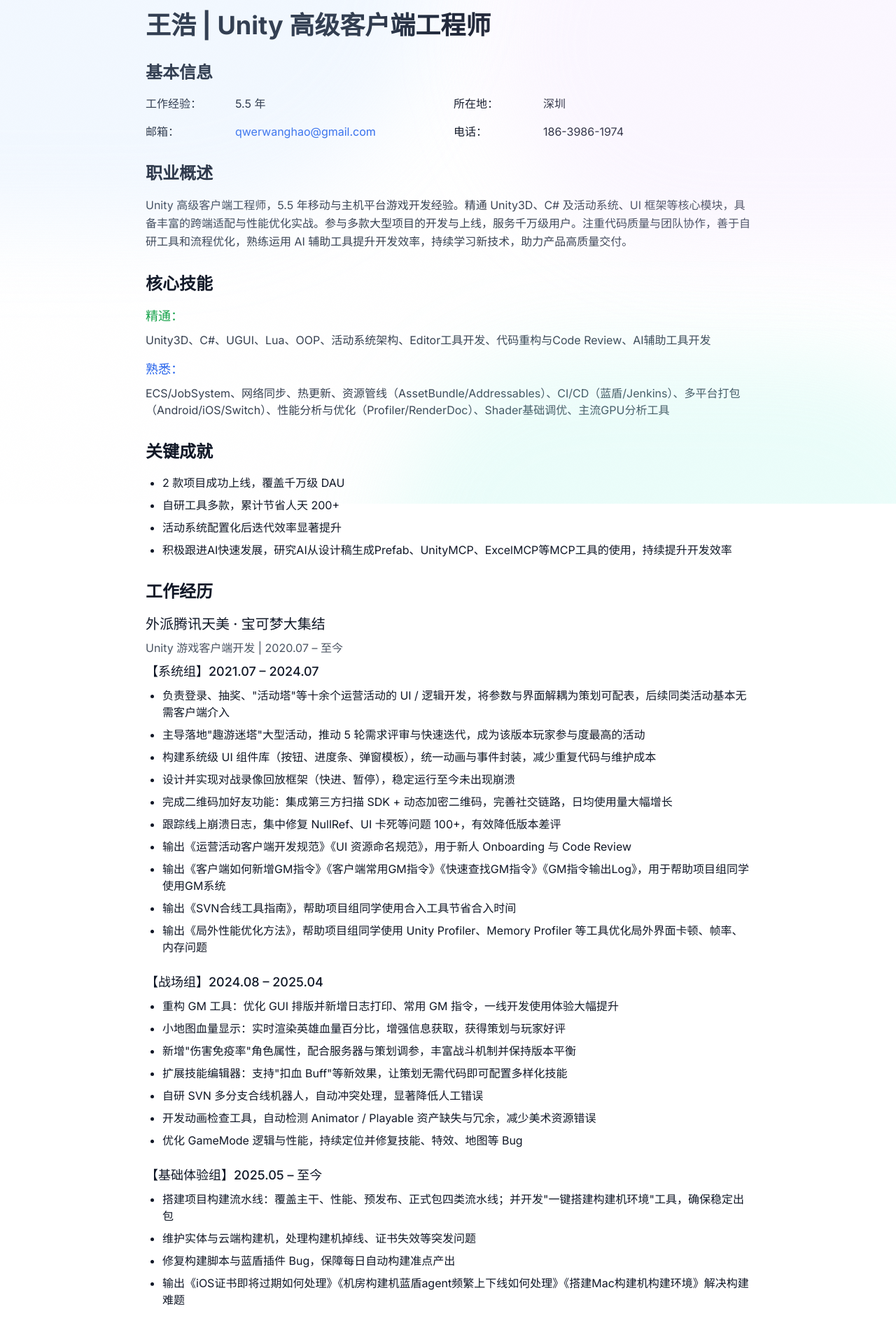
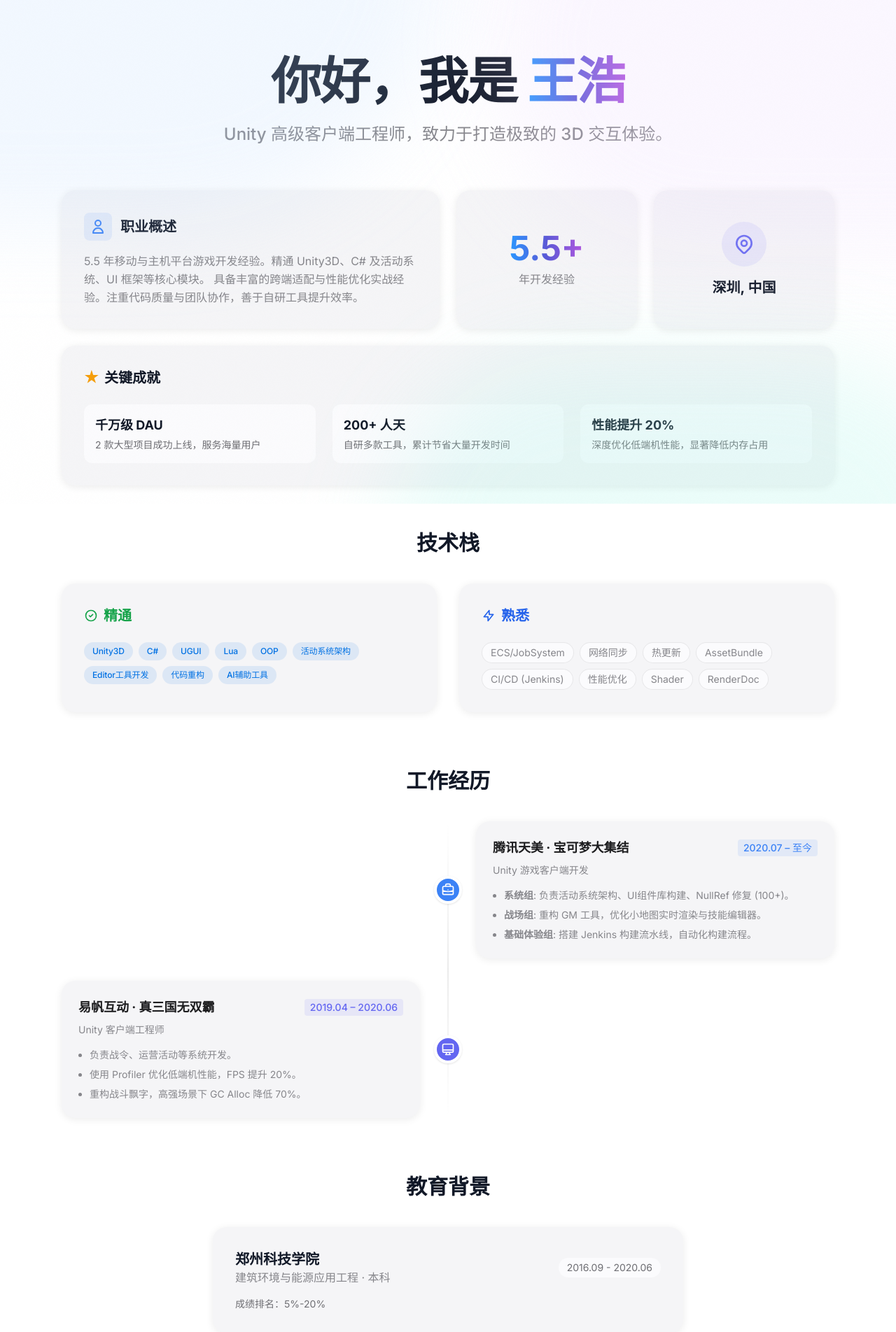
Before and after one commit to qwerwanghao/simplypioner-blog, a Next.js app: page /about in a window 1280 px wide. Shown: the part 80-1984 px from the top of the page at 70% size. Built offline with nearby package versions, Linux system fonts and the light colour scheme.

Commit message:
重构About页面: 采用Bento Grid风格重新设计，增加动效和可视化数据展示

```diff
--- a/src/pages/about.tsx
+++ b/src/pages/about.tsx
@@ -1,145 +1,201 @@
 import React from 'react';
 import Layout from '../components/Layout';
+import { motion } from 'framer-motion';
+
+// Animation variants
+const containerVariants = {
+  hidden: { opacity: 0 },
+  visible: {
+    opacity: 1,
+    transition: {
+      staggerChildren: 0.1
+    }
+  }
+};
+
+const itemVariants = {
+  hidden: { opacity: 0, y: 20 },
+  visible: {
+    opacity: 1,
+    y: 0,
+    transition: { duration: 0.5 }
+  }
+};
 
 const AboutPage = () => {
   return (
     <Layout title="关于我 | 王浩的个人博客">
-      <div className="max-w-4xl mx-auto px-4 py-8">
-        <h1 className="text-4xl font-bold mb-8">王浩 | Unity 高级客户端工程师</h1>
+      <div className="min-h-screen bg-[var(--bg-primary)] pt-24 pb-20">
+        <motion.div
+          className="max-w-6xl mx-auto px-6"
+          variants={containerVariants}
+          initial="hidden"
+          animate="visible"
+        >
+          {/* Hero Section */}
+          <motion.div variants={itemVariants} className="text-center mb-16">
+            <h1 className="text-5xl md:text-7xl font-bold mb-6 tracking-tight">
+              你好，我是 <span className="apple-gradient-text">王浩</span>
+            </h1>
+            <p className="text-xl md:text-2xl text-[var(--text-secondary)] font-medium max-w-2xl mx-auto">
+              Unity 高级客户端工程师，致力于打造极致的 3D 交互体验。
+            </p>
+          </motion.div>
 
-        {/* 基本信息 */}
-        <section className="mb-8">
-          <h2 className="text-2xl font-semibold mb-4">基本信息</h2>
-          <div className="grid grid-cols-1 md:grid-cols-2 gap-4">
-            <div className="flex items-center">
-              <span className="font-medium w-32">工作经验：</span>
-              <span>5.5 年</span>
+          {/* Bento Grid */}
+          <div className="grid grid-cols-1 md:grid-cols-4 gap-6 mb-16">
+            {/* Professional Summary - Large Card */}
+            <motion.div variants={itemVariants} className="apple-card p-8 md:col-span-2 md:row-span-1">
+              <div className="flex items-center gap-3 mb-4">
+                <div className="p-2 bg-blue-500/10 rounded-lg text-blue-500">
+                  <svg className="w-6 h-6" fill="none" viewBox="0 0 24 24" stroke="currentColor">
+                    <path strokeLinecap="round" strokeLinejoin="round" strokeWidth={2} d="M16 7a4 4 0 11-8 0 4 4 0 018 0zM12 14a7 7 0 00-7 7h14a7 7 0 00-7-7z" />
+                  </svg>
                 </div>
-            <div className="flex items-center">
-              <span className="font-medium w-32">所在地：</span>
-              <span>深圳</span>
+                <h2 className="text-xl font-semibold">职业概述</h2>
               </div>
-            <div className="flex items-center">
-              <span className="font-medium w-32">邮箱：</span>
-              <a href="mailto:qwerwanghao@gmail.com" className="text-blue-600 hover:underline">
-                qwerwanghao@gmail.com
-              </a>
+              <p className="text-[var(--text-secondary)] leading-relaxed">
+                5.5 年移动与主机平台游戏开发经验。精通 Unity3D、C# 及活动系统、UI 框架等核心模块。
+                具备丰富的跨端适配与性能优化实战经验。注重代码质量与团队协作，善于自研工具提升效率。
+              </p>
+            </motion.div>
+
+            {/* Experience Stats */}
+            <motion.div variants={itemVariants} className="apple-card p-6 flex flex-col justify-center items-center text-center">
+              <span className="text-5xl font-bold apple-gradient-text mb-2 block">5.5+</span>
+              <span className="text-[var(--text-secondary)] font-medium">年开发经验</span>
+            </motion.div>
+
+            {/* Location Stats */}
+            <motion.div variants={itemVariants} className="apple-card p-6 flex flex-col justify-center items-center text-center">
+              <div className="w-16 h-16 mb-4 rounded-full bg-indigo-500/10 flex items-center justify-center text-indigo-500">
+                <svg className="w-8 h-8" fill="none" viewBox="0 0 24 24" stroke="currentColor">
+                  <path strokeLinecap="round" strokeLinejoin="round" strokeWidth={2} d="M17.657 16.657L13.414 20.9a1.998 1.998 0 01-2.827 0l-4.244-4.243a8 8 0 1111.314 0z" />
+                  <path strokeLinecap="round" strokeLinejoin="round" strokeWidth={2} d="M15 11a3 3 0 11-6 0 3 3 0 016 0z" />
+                </svg>
               </div>
-            <div className="flex items-center">
-              <span className="font-medium w-32">电话：</span>
-              <span>186-3986-1974</span>
+              <span className="text-xl font-bold">深圳, 中国</span>
+            </motion.div>
+
+            {/* Key Achievements - Wide Card */}
+            <motion.div variants={itemVariants} className="apple-card p-8 md:col-span-4">
+              <h2 className="text-xl font-semibold mb-6 flex items-center gap-2">
+                <span className="text-amber-500">★</span> 关键成就
+              </h2>
+              <div className="grid grid-cols-1 md:grid-cols-3 gap-6">
+                <div className="bg-[var(--bg-tertiary)] p-4 rounded-xl">
+                  <h3 className="font-bold text-lg mb-1">千万级 DAU</h3>
+                  <p className="text-sm text-[var(--text-tertiary)]">2 款大型项目成功上线，服务海量用户</p>
+                </div>
+                <div className="bg-[var(--bg-tertiary)] p-4 rounded-xl">
+                  <h3 className="font-bold text-lg mb-1">200+ 人天</h3>
+                  <p className="text-sm text-[var(--text-tertiary)]">自研多款工具，累计节省大量开发时间</p>
+                </div>
+                <div className="bg-[var(--bg-tertiary)] p-4 rounded-xl">
+                  <h3 className="font-bold text-lg mb-1">性能提升 20%</h3>
+                  <p className="text-sm text-[var(--text-tertiary)]">深度优化低端机性能，显著降低内存占用</p>
                 </div>
               </div>
-        </section>
-
-        {/* 职业概述 */}
-        <section className="mb-8">
-          <h2 className="text-2xl font-semibold mb-4">职业概述</h2>
-          <p className="text-gray-700 dark:text-gray-300 leading-relaxed">
-            Unity 高级客户端工程师，5.5 年移动与主机平台游戏开发经验。精通 Unity3D、C# 及活动系统、UI 框架等核心模块，具备丰富的跨端适配与性能优化实战。参与多款大型项目的开发与上线，服务千万级用户。注重代码质量与团队协作，善于自研工具和流程优化，熟练运用 AI 辅助工具提升开发效率，持续学习新技术，助力产品高质量交付。
-          </p>
-        </section>
-
-        {/* 核心技能 */}
-        <section className="mb-8">
-          <h2 className="text-2xl font-semibold mb-4">核心技能</h2>
-          <div className="mb-4">
-            <h3 className="text-lg font-medium mb-2 text-green-600">精通：</h3>
-            <p className="text-gray-700 dark:text-gray-300">
-              Unity3D、C#、UGUI、Lua、OOP、活动系统架构、Editor工具开发、代码重构与Code Review、AI辅助工具开发
-            </p>
-          </div>
-          <div>
-            <h3 className="text-lg font-medium mb-2 text-blue-600">熟悉：</h3>
-            <p className="text-gray-700 dark:text-gray-300">
-              ECS/JobSystem、网络同步、热更新、资源管线（AssetBundle/Addressables）、CI/CD（蓝盾/Jenkins）、多平台打包（Android/iOS/Switch）、性能分析与优化（Profiler/RenderDoc）、Shader基础调优、主流GPU分析工具
-            </p>
-          </div>
-        </section>
-
-        {/* 关键成就 */}
-        <section className="mb-8">
-          <h2 className="text-2xl font-semibold mb-4">关键成就</h2>
-          <ul className="list-disc pl-6 space-y-2">
-            <li>2 款项目成功上线，覆盖千万级 DAU</li>
-            <li>自研工具多款，累计节省人天 200+</li>
-            <li>活动系统配置化后迭代效率显著提升</li>
-            <li>积极跟进AI快速发展，研究AI从设计稿生成Prefab、UnityMCP、ExcelMCP等MCP工具的使用，持续提升开发效率</li>
-          </ul>
-        </section>
-
-        {/* 工作经历 */}
-        <section className="mb-8">
-          <h2 className="text-2xl font-semibold mb-4">工作经历</h2>
-
-          <div className="mb-8">
-            <h3 className="text-xl font-medium mb-2">外派腾讯天美 · 宝可梦大集结</h3>
-            <p className="text-gray-600 dark:text-gray-400 mb-2">Unity 游戏客户端开发 | 2020.07 – 至今</p>
-
-            <div className="mb-6">
-              <h4 className="text-lg font-medium mb-2">【系统组】2021.07 – 2024.07</h4>
-              <ul className="list-disc pl-6 space-y-2">
-                <li>负责登录、抽奖、"活动塔"等十余个运营活动的 UI / 逻辑开发，将参数与界面解耦为策划可配表，后续同类活动基本无需客户端介入</li>
-                <li>主导落地"趣游迷塔"大型活动，推动 5 轮需求评审与快速迭代，成为该版本玩家参与度最高的活动</li>
-                <li>构建系统级 UI 组件库（按钮、进度条、弹窗模板），统一动画与事件封装，减少重复代码与维护成本</li>
-                <li>设计并实现对战录像回放框架（快进、暂停），稳定运行至今未出现崩溃</li>
-                <li>完成二维码加好友功能：集成第三方扫描 SDK + 动态加密二维码，完善社交链路，日均使用量大幅增长</li>
-                <li>跟踪线上崩溃日志，集中修复 NullRef、UI 卡死等问题 100+，有效降低版本差评</li>
-                <li>输出《运营活动客户端开发规范》《UI 资源命名规范》，用于新人 Onboarding 与 Code Review</li>
-                <li>输出《客户端如何新增GM指令》《客户端常用GM指令》《快速查找GM指令》《GM指令输出Log》，用于帮助项目组同学使用GM系统</li>
-                <li>输出《SVN合线工具指南》，帮助项目组同学使用合入工具节省合入时间</li>
-                <li>输出《局外性能优化方法》，帮助项目组同学使用 Unity Profiler、Memory Profiler 等工具优化局外界面卡顿、帧率、内存问题</li>
-              </ul>
+            </motion.div>
           </div>
 
-            <div className="mb-6">
-              <h4 className="text-lg font-medium mb-2">【战场组】2024.08 – 2025.04</h4>
-              <ul className="list-disc pl-6 space-y-2">
-                <li>重构 GM 工具：优化 GUI 排版并新增日志打印、常用 GM 指令，一线开发使用体验大幅提升</li>
-                <li>小地图血量显示：实时渲染英雄血量百分比，增强信息获取，获得策划与玩家好评</li>
-                <li>新增"伤害免疫率"角色属性，配合服务器与策划调参，丰富战斗机制并保持版本平衡</li>
-                <li>扩展技能编辑器：支持"扣血 Buff"等新效果，让策划无需代码即可配置多样化技能</li>
-                <li>自研 SVN 多分支合线机器人，自动冲突处理，显著降低人工错误</li>
-                <li>开发动画检查工具，自动检测 Animator / Playable 资产缺失与冗余，减少美术资源错误</li>
-                <li>优化 GameMode 逻辑与性能，持续定位并修复技能、特效、地图等 Bug</li>
-              </ul>
+          {/* Tech Stack */}
+          <motion.div variants={itemVariants} className="mb-20">
+            <h2 className="text-3xl font-bold mb-10 text-center">技术栈</h2>
+            <div className="grid grid-cols-1 md:grid-cols-2 gap-8">
+              {/* Master */}
+              <div className="apple-card p-8">
+                <h3 className="text-xl font-semibold mb-6 text-green-600 flex items-center gap-2">
+                  <svg className="w-5 h-5" fill="none" viewBox="0 0 24 24" stroke="currentColor"><path strokeLinecap="round" strokeLinejoin="round" strokeWidth={2} d="M9 12l2 2 4-4m6 2a9 9 0 11-18 0 9 9 0 0118 0z" /></svg>
+                  精通
+                </h3>
+                <div className="flex flex-wrap gap-2">
+                  {['Unity3D', 'C#', 'UGUI', 'Lua', 'OOP', '活动系统架构', 'Editor工具开发', '代码重构', 'AI辅助工具'].map(skill => (
+                    <span key={skill} className="apple-tag">{skill}</span>
+                  ))}
+                </div>
               </div>
 
-            <div>
-              <h4 className="text-lg font-medium mb-2">【基础体验组】2025.05 – 至今</h4>
-              <ul className="list-disc pl-6 space-y-2">
-                <li>搭建项目构建流水线：覆盖主干、性能、预发布、正式包四类流水线；并开发"一键搭建构建机环境"工具，确保稳定出包</li>
-                <li>维护实体与云端构建机，处理构建机掉线、证书失效等突发问题</li>
-                <li>修复构建脚本与蓝盾插件 Bug，保障每日自动构建准点产出</li>
-                <li>输出《iOS证书即将过期如何处理》《机房构建机蓝盾agent频繁上下线如何处理》《搭建Mac构建机构建环境》解决构建难题</li>
+              {/* Familiar */}
+              <div className="apple-card p-8">
+                <h3 className="text-xl font-semibold mb-6 text-blue-600 flex items-center gap-2">
+                  <svg className="w-5 h-5" fill="none" viewBox="0 0 24 24" stroke="currentColor"><path strokeLinecap="round" strokeLinejoin="round" strokeWidth={2} d="M13 10V3L4 14h7v7l9-11h-7z" /></svg>
+                  熟悉
+                </h3>
+                <div className="flex flex-wrap gap-2">
+                  {['ECS/JobSystem', '网络同步', '热更新', 'AssetBundle', 'CI/CD (Jenkins)', '性能优化', 'Shader', 'RenderDoc'].map(skill => (
+                    <span key={skill} className="px-3 py-1 rounded-full bg-[var(--bg-tertiary)] text-[var(--text-secondary)] text-sm border border-[var(--border-color)]">{skill}</span>
+                  ))}
+                </div>
+              </div>
+            </div>
+          </motion.div>
+
+          {/* Experience Timeline */}
+          <motion.div variants={itemVariants}>
+            <h2 className="text-3xl font-bold mb-10 text-center">工作经历</h2>
+
+            <div className="space-y-8 relative before:absolute before:inset-0 before:ml-5 before:-translate-x-px md:before:mx-auto md:before:translate-x-0 before:h-full before:w-0.5 before:bg-gradient-to-b before:from-transparent before:via-[var(--border-color)] before:to-transparent">
+
+              {/* Tencent */}
+              <div className="relative flex items-center justify-between md:justify-normal md:odd:flex-row-reverse group is-active">
+                <div className="flex items-center justify-center w-10 h-10 rounded-full border-4 border-[var(--bg-primary)] bg-blue-500 shadow shrink-0 md:order-1 md:group-odd:-translate-x-1/2 md:group-even:translate-x-1/2 text-white z-10">
+                  <svg className="w-5 h-5" fill="none" viewBox="0 0 24 24" stroke="currentColor"><path strokeLinecap="round" strokeLinejoin="round" strokeWidth={2} d="M21 13.255A23.931 23.931 0 0112 15c-3.183 0-6.22-.62-9-1.745M16 6V4a2 2 0 00-2-2h-4a2 2 0 00-2 2v2m4 6h.01M5 20h14a2 2 0 002-2V8a2 2 0 00-2-2H5a2 2 0 00-2 2v10a2 2 0 002 2z" /></svg>
+                </div>
+                <div className="w-[calc(100%-4rem)] md:w-[calc(50%-2.5rem)] p-6 apple-card">
+                  <div className="flex flex-col md:flex-row md:items-center justify-between mb-2">
+                    <h3 className="font-bold text-lg text-[var(--text-primary)]">腾讯天美 · 宝可梦大集结</h3>
+                    <span className="text-sm font-medium text-blue-500 bg-blue-500/10 px-2 py-0.5 rounded">2020.07 – 至今</span>
+                  </div>
+                  <p className="text-[var(--text-secondary)] mb-4 text-sm">Unity 游戏客户端开发</p>
+                  <ul className="space-y-2 text-sm text-[var(--text-secondary)] list-disc pl-4">
+                    <li><strong>系统组</strong>: 负责活动系统架构、UI组件库构建、NullRef 修复 (100+)。</li>
+                    <li><strong>战场组</strong>: 重构 GM 工具，优化小地图实时渲染与技能编辑器。</li>
+                    <li><strong>基础体验组</strong>: 搭建 Jenkins 构建流水线，自动化构建流程。</li>
                   </ul>
                 </div>
               </div>
 
-          <div>
-            <h3 className="text-xl font-medium mb-2">易帆互动 · 真三国无双霸</h3>
-            <p className="text-gray-600 dark:text-gray-400 mb-2">Unity 客户端工程师 | 2019.04 – 2020.06</p>
-            <ul className="list-disc pl-6 space-y-2">
-              <li>负责战令、运营活动、商店等局外系统 UI / 逻辑开发，保障按期上线</li>
-              <li>使用 Unity Profiler / FrameDebugger 优化界面性能，低端机 FPS 提升约 20%</li>
-              <li>重构战斗飘字：对象池 + 顶点合批，高强度场景下 GC Alloc ↓70%</li>
-              <li>完成 12+ 机型分辨率适配，并封装自动校准工具，保证 UI 一致性</li>
-              <li>通过热更新体系定位并修复线上 Bug 80+，确保版本稳定运行</li>
-              <li>编写《局外系统 UI 规范》《资源打包流程》文档，提升团队协同效率</li>
+              {/* Yifan */}
+              <div className="relative flex items-center justify-between md:justify-normal md:odd:flex-row-reverse group is-active">
+                <div className="flex items-center justify-center w-10 h-10 rounded-full border-4 border-[var(--bg-primary)] bg-indigo-500 shadow shrink-0 md:order-1 md:group-odd:-translate-x-1/2 md:group-even:translate-x-1/2 text-white z-10">
+                  <svg className="w-5 h-5" fill="none" viewBox="0 0 24 24" stroke="currentColor"><path strokeLinecap="round" strokeLinejoin="round" strokeWidth={2} d="M9.75 17L9 20l-1 1h8l-1-1-.75-3M3 13h18M5 17h14a2 2 0 002-2V5a2 2 0 00-2-2H5a2 2 0 00-2 2v10a2 2 0 002 2z" /></svg>
+                </div>
+                <div className="w-[calc(100%-4rem)] md:w-[calc(50%-2.5rem)] p-6 apple-card">
+                  <div className="flex flex-col md:flex-row md:items-center justify-between mb-2">
+                    <h3 className="font-bold text-lg text-[var(--text-primary)]">易帆互动 · 真三国无双霸</h3>
+                    <span className="text-sm font-medium text-indigo-500 bg-indigo-500/10 px-2 py-0.5 rounded">2019.04 – 2020.06</span>
+                  </div>
+                  <p className="text-[var(--text-secondary)] mb-4 text-sm">Unity 客户端工程师</p>
+                  <ul className="space-y-2 text-sm text-[var(--text-secondary)] list-disc pl-4">
+                    <li>负责战令、运营活动等系统开发。</li>
+                    <li>使用 Profiler 优化低端机性能，FPS 提升 20%。</li>
+                    <li>重构战斗飘字，高强场景下 GC Alloc 降低 70%。</li>
                   </ul>
                 </div>
-        </section>
+              </div>
 
-        {/* 教育背景 */}
-        <section className="mb-8">
-          <h2 className="text-2xl font-semibold mb-4">教育背景</h2>
+            </div>
+          </motion.div>
+
+          {/* Education */}
+          <motion.div variants={itemVariants} className="mt-20 text-center">
+            <h2 className="text-3xl font-bold mb-10">教育背景</h2>
+            <div className="apple-card p-8 inline-block text-left w-full max-w-2xl">
+              <div className="flex flex-col md:flex-row justify-between items-start md:items-center mb-4">
                 <div>
-            <h3 className="text-xl font-medium mb-2">郑州科技学院</h3>
-            <p className="text-gray-600 dark:text-gray-400">2016年9月 - 2020年6月</p>
-            <p>建筑环境与能源应用工程 本科</p>
-            <p>成绩排名：5%-20%</p>
+                  <h3 className="text-xl font-bold">郑州科技学院</h3>
+                  <p className="text-[var(--text-secondary)]">建筑环境与能源应用工程 · 本科</p>
                 </div>
-        </section>
+                <span className="mt-2 md:mt-0 px-3 py-1 bg-[var(--bg-tertiary)] rounded-full text-sm text-[var(--text-tertiary)]">
+                  2016.09 - 2020.06
+                </span>
+              </div>
+              <p className="text-sm text-[var(--text-tertiary)]">成绩排名：5%-20%</p>
+            </div>
+          </motion.div>
+
+        </motion.div>
       </div>
     </Layout>
   );
```
Lines whose indentation alone changed are shown as unchanged.
